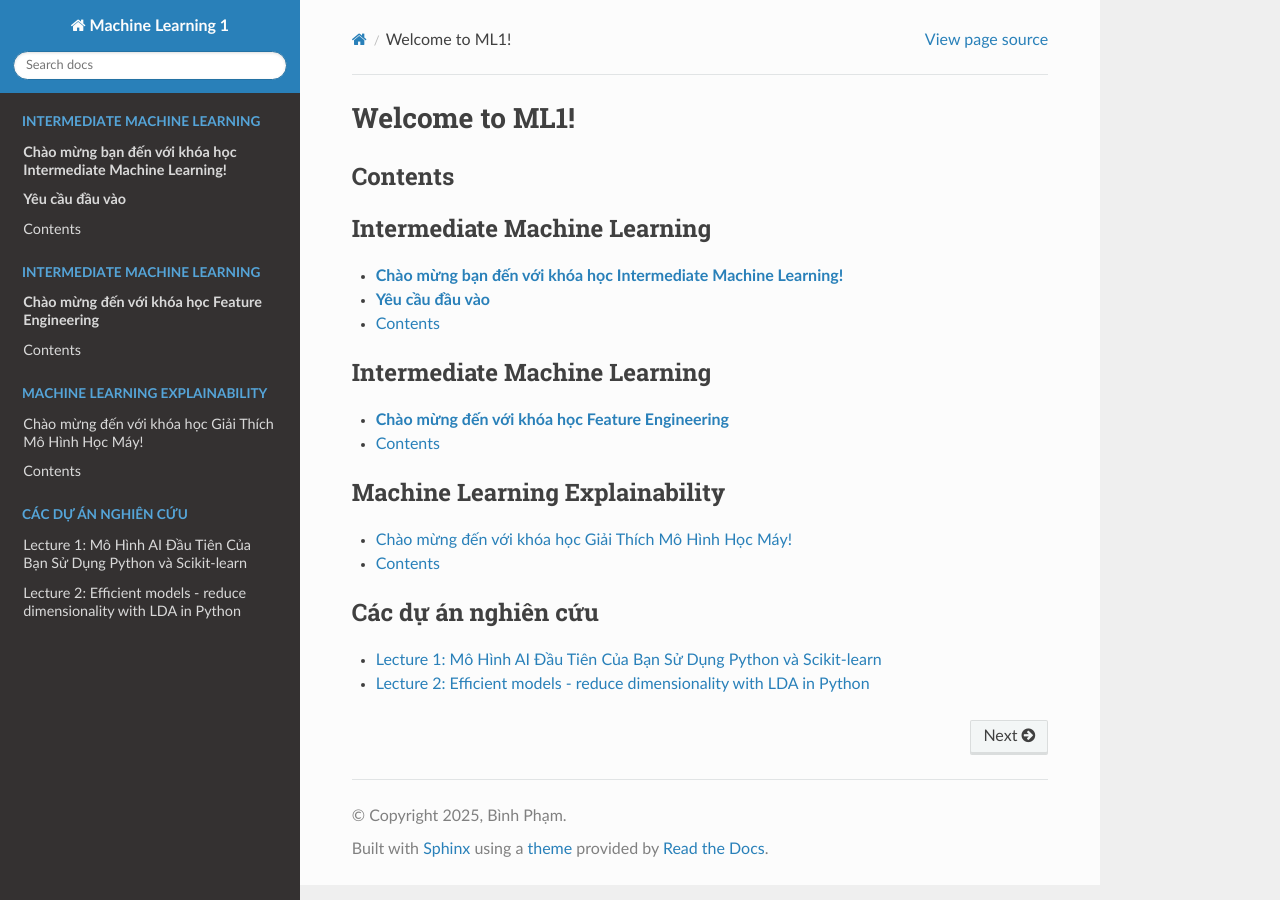
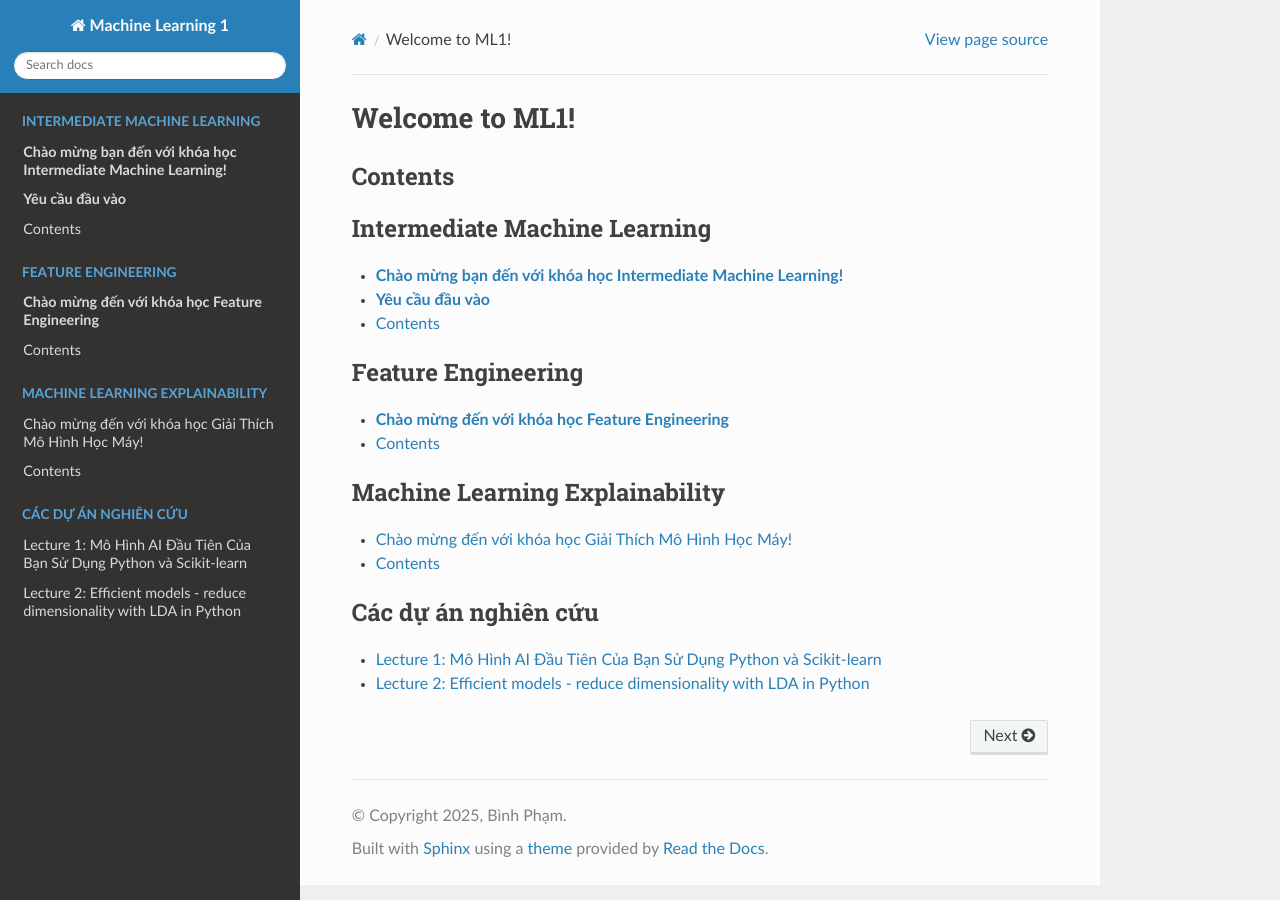
Before and after one commit to phambinh0826/ML1, a Sphinx documentation site: the page built from docs/source/index.rst, in a window 1280 px wide. Built offline with Sphinx 7.4.7 and the Read the Docs theme 3.1.0, drawn with Linux system fonts in a browser that asks for light colours; pages that are not in the unit, such as notebooks, are missing from menus.

Commit message:
Update index.rst

```diff
--- a/docs/source/index.rst
+++ b/docs/source/index.rst
@@ -11,7 +11,7 @@ Contents
 
 .. toctree::
    :maxdepth: 1
-   :caption: Intermediate Machine Learning
+   :caption: Feature Engineering
 
    Feature-Engineering/index.rst
 
```
